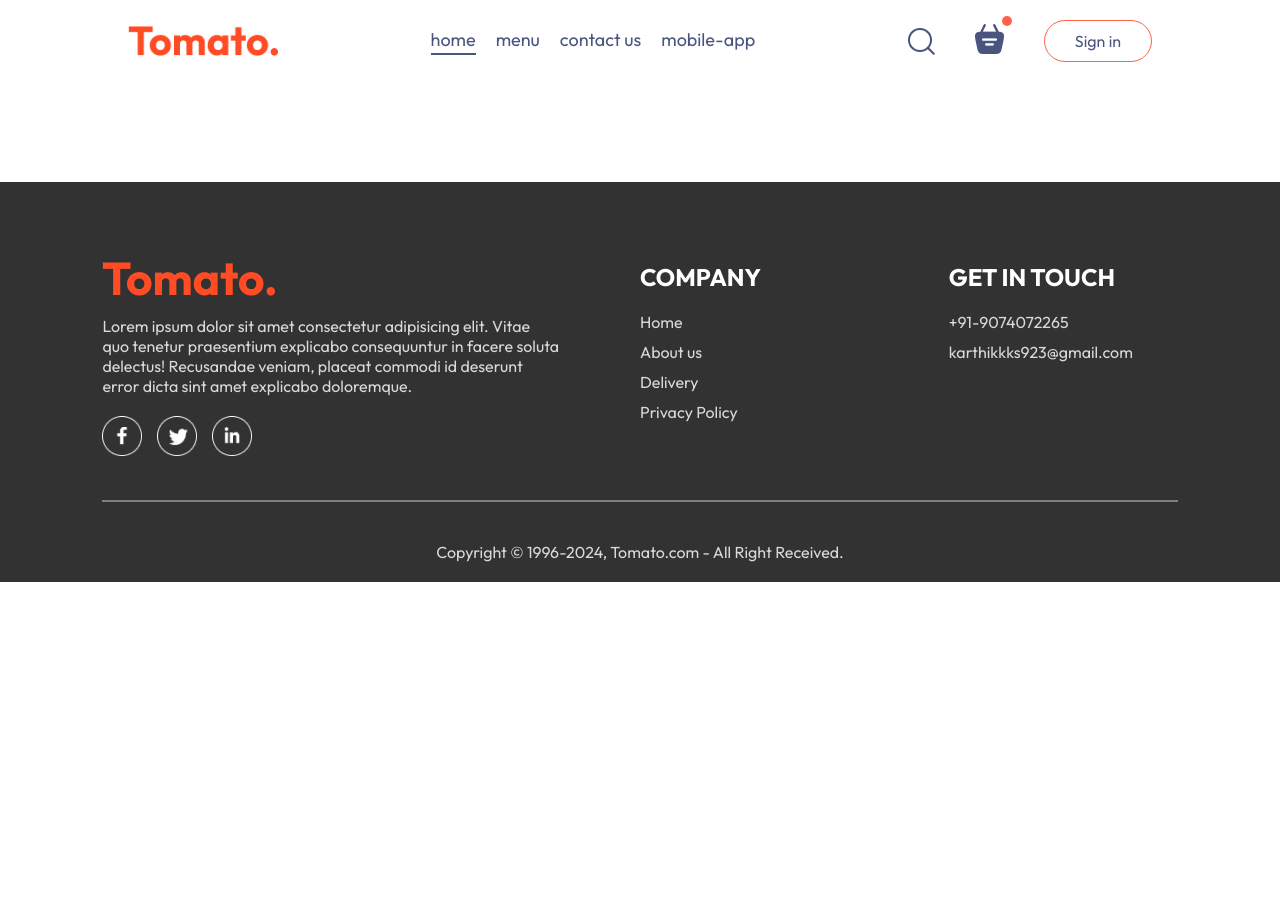
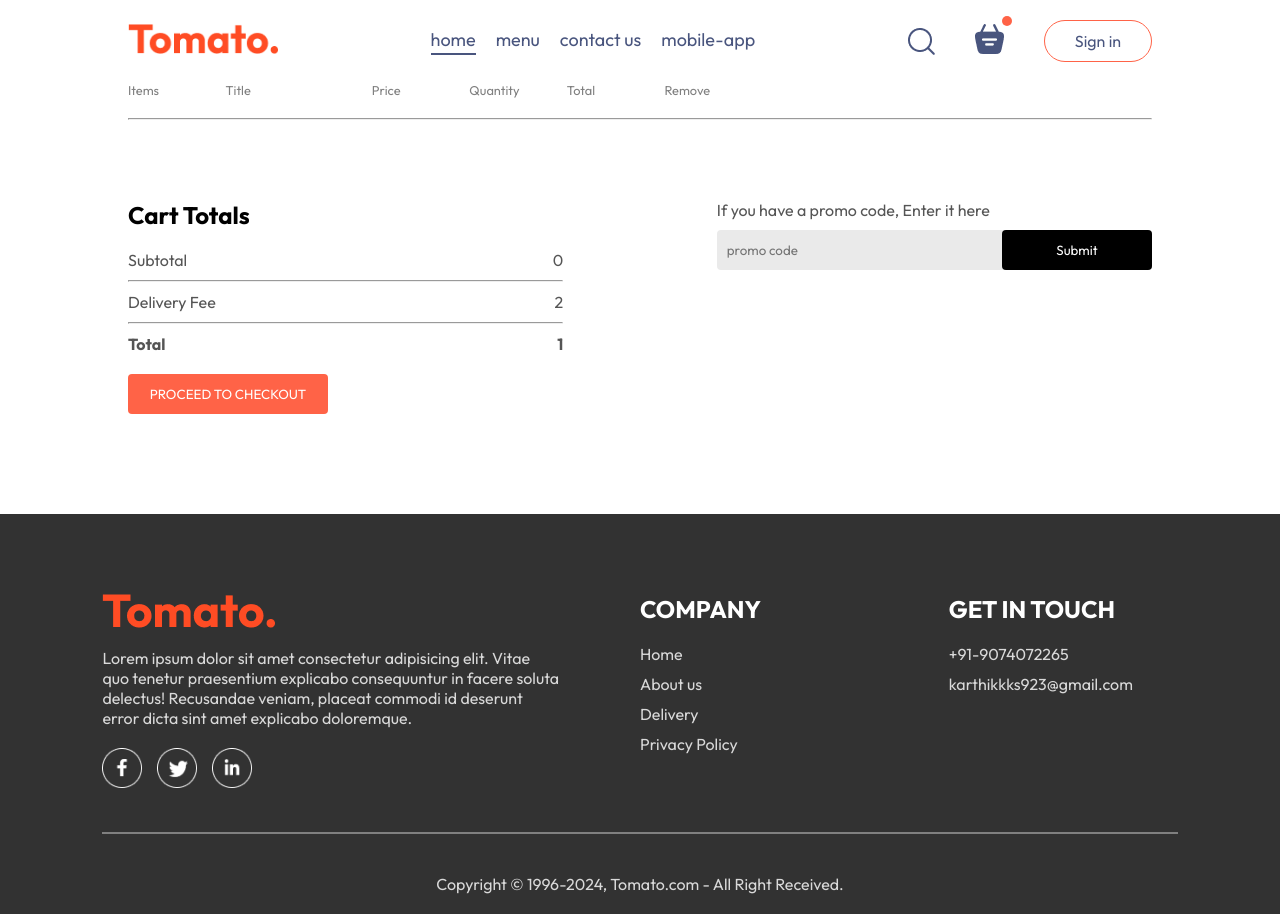
Before and after one commit to karthik0923/FoodDelivery, a React (Vite) app in the folder frontend/: page /cart in a window 1280 px wide. Before the commit the page ends 800 px from the top, so only its background shows below. Built offline with nearby package versions, Linux system fonts and the light colour scheme.

Commit message:
Added Cart : Total, subtotal, promocode sections

```diff
--- a/frontend/src/components/Navbar/Navbar.jsx
+++ b/frontend/src/components/Navbar/Navbar.jsx
@@ -9,7 +9,7 @@
 
   return (
     <div className='navbar'>
-      <img src={assets.logo} alt="" className="logo" />
+      <Link to='/'><img src={assets.logo} alt="" className="logo" /></Link>
       <ul className="navbar-menu">
         <Link to='/' onClick={()=>setMenu("home")} className={menu==="home"?"active":""}>home</Link>
         <a href='#explore-menu' onClick={()=>setMenu("menu")} className={menu==="menu"?"active":""}>menu</a>
@@ -19,7 +19,7 @@
       <div className="navbar-right">
         <img src={assets.search_icon} alt="" />
         <div className="navbar-search-icon">
-            <img src={assets.basket_icon} alt="" />
+            <Link to='/cart'><img src={assets.basket_icon} alt="" /></Link>
             <div className="dot"></div>
         </div>
         <button onClick={()=>setShowLogin(true)}>Sign in</button>
--- a/frontend/src/pages/Cart/Cart.css
+++ b/frontend/src/pages/Cart/Cart.css
@@ -0,0 +1,97 @@
+.cart {
+    margin-top: 100px;
+}
+
+.cart-items-title {
+    display: grid;
+    grid-template-columns: 1fr 1.5fr 1fr 1fr 1fr 05fr;
+    align-items: center;
+    color: grey;
+    font-size: max(1vw,12px);
+}
+
+.cart-items-item {
+    margin: 10px 0px;
+    color: black;
+}
+
+.cart-items-item img {
+    width: 50px;
+}
+
+.cart hr{
+    height: 1px;
+    background-color: #e2e2e2;
+    border: none;
+}
+
+.cart-items-item .cross {
+    cursor: pointer;
+}
+
+.cart-bottom {
+    margin-top: 80px;
+    display: flex;
+    justify-content: space-between;
+    gap: max(12vw,20px);
+}
+
+.cart-total {
+    flex: 1;
+    display: flex;
+    flex-direction: column;
+    gap: 20px;
+}
+
+.cart-total-details {
+    display: flex;
+    justify-content: space-between;
+    color: #555;
+}
+
+.cart-total hr {
+    margin: 10px 0px;
+}
+
+.cart-total button{
+    border: none;
+    color: white;
+    background-color: tomato;
+    width: max(15vw, 200px);
+    padding: 12px 0px;
+    border-radius: 4px;
+    cursor: pointer;
+}
+
+.cart-promocode {
+    flex: 1;
+}
+
+.cart-promocode p{
+    color: #555;
+}
+
+.cart-promocode-input {
+    margin-top: 10px;
+    display: flex;
+    justify-content: space-between;
+    align-items: center;
+    background-color: #eaeaea;
+    border-radius: 4px;
+}
+
+.cart-promocode-input input{
+    background: transparent;
+    border: none;
+    outline: none;
+    padding-left: 10px;
+}
+
+.cart-promocode-input button{
+    width: max(10vw,150px);
+    padding: 12px 5px;
+    background-color: black;
+    border: none;
+    color: white;
+    border-radius: 4px;
+}
--- a/frontend/src/pages/Cart/Cart.jsx
+++ b/frontend/src/pages/Cart/Cart.jsx
@@ -1,12 +1,74 @@
-import React from 'react'
-import './Cart.css'
+import React, { useContext } from "react";
+import "./Cart.css";
+import { StoreContext } from "../../context/StoreContext";
 
 const Cart = () => {
+  const { cartItems, food_list, removeFromCart } = useContext(StoreContext);
+
   return (
-    <div>
+    <div className="Cart">
+      <div className="cart-items">
+        <div className="cart-items-title">
+          <p>Items</p>
+          <p>Title</p>
+          <p>Price</p>
+          <p>Quantity</p>
+          <p>Total</p>
+          <p>Remove</p>
+        </div>
+        <br />
+        <hr />
+        {food_list.map((item, index) => {
+          if (cartItems[item._id] > 0) {
+            return (
+            <div>
+              <div className="cart-items-title cart-items-item">
+              <img src={item.image} alt="" />
+              <p>{item.name}</p>
+              <p>${item.price}</p>
+              <p>{cartItems[item._id]}</p>
+              <p>${item.price * cartItems[item._id]}</p>
+              <p onClick={()=>removeFromCart(item._id)} className='cross'>X</p>
+            </div>
+            <hr />
+            </div>
+            )
+          }
+        })}
+      </div>
+      <div className="cart-bottom">
+        <div className="cart-total">
+          <h2>Cart Totals</h2>
+          <div>
+            <div className="cart-total-details">
+              <p>Subtotal</p>
+              <p>{0}</p>
+            </div>
+            <hr />
+            <div className="cart-total-details">
+              <p>Delivery Fee</p>
+              <p>{2}</p>
+            </div>
+            <hr />
+            <div className="cart-total-details">
+              <b>Total</b>
+              <b>{1}</b>
+            </div>
+          </div>
+          <button>PROCEED TO CHECKOUT</button>
+        </div>
+        <div className="cart-promocode">
+          <div>
+            <p>If you have a promo code, Enter it here</p>
+            <div className="cart-promocode-input">
+              <input type="text" placeholder="promo code" />
+              <button>Submit</button>
+            </div>
+          </div>
+        </div>
+      </div>
+    </div>
+  );
+};
 
-    </div>
-  )
-}
-
-export default Cart
+export default Cart;
```
